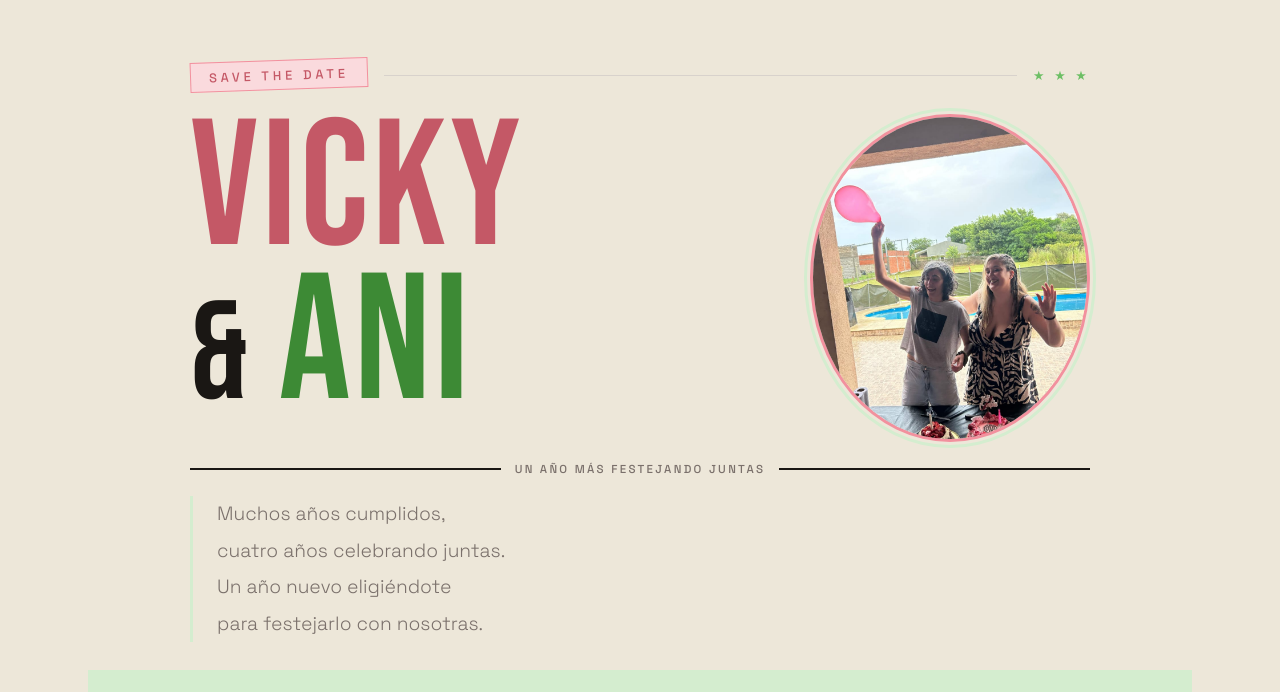
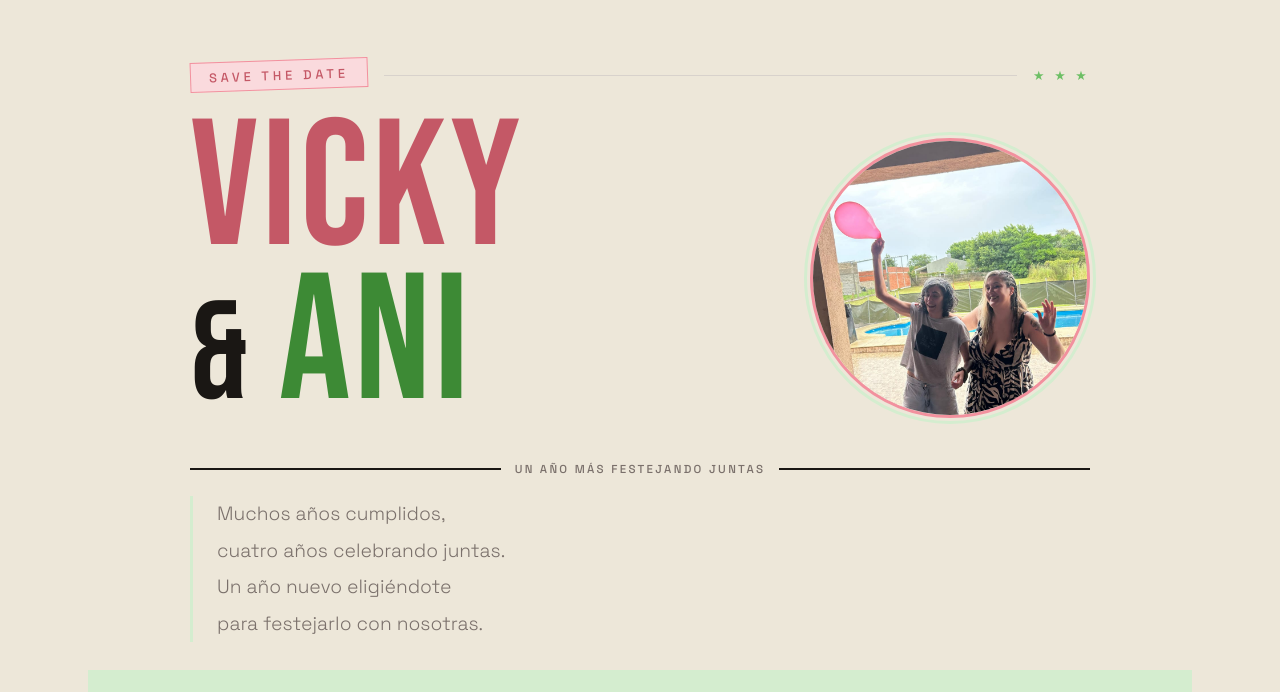
Before and after one commit to valentinagn/cumple-vicky-ani, a plain HTML site: page index.html in a window 1280 px wide. Shown: the top 692 px of the page. Drawn offline with Linux system fonts and the light colour scheme.

Commit message:
foto a la derecha de los nombres, favicon torta

```diff
--- a/index.html
+++ b/index.html
@@ -48,21 +48,20 @@
     /* ── PHOTO ── */
     .names-photo-row {
       display: flex;
-      align-items: stretch;
+      align-items: center;
       justify-content: space-between;
       gap: clamp(16px, 3vw, 40px);
       margin-bottom: clamp(16px, 2.5vh, 28px);
     }
     .photo-circle {
-      aspect-ratio: 1 / 1;
+      width: clamp(160px, 22vw, 280px);
+      height: clamp(160px, 22vw, 280px);
       border-radius: 50%;
       overflow: hidden;
       flex-shrink: 0;
       border: 3px solid var(--pink);
       outline: 3px solid var(--green-bg);
       outline-offset: 3px;
-      min-width: 130px;
-      max-width: 280px;
     }
     .photo-circle img {
       width: 100%;
```
